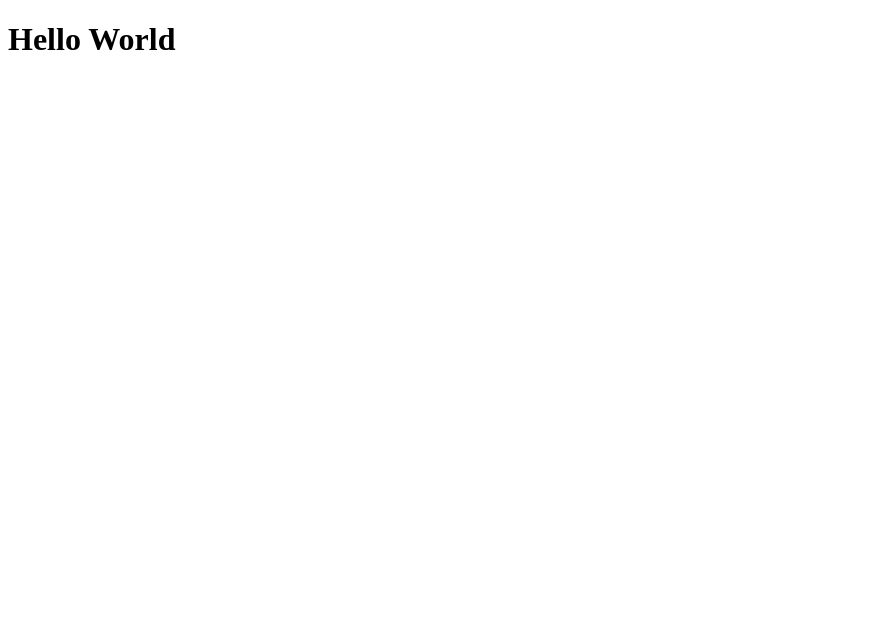
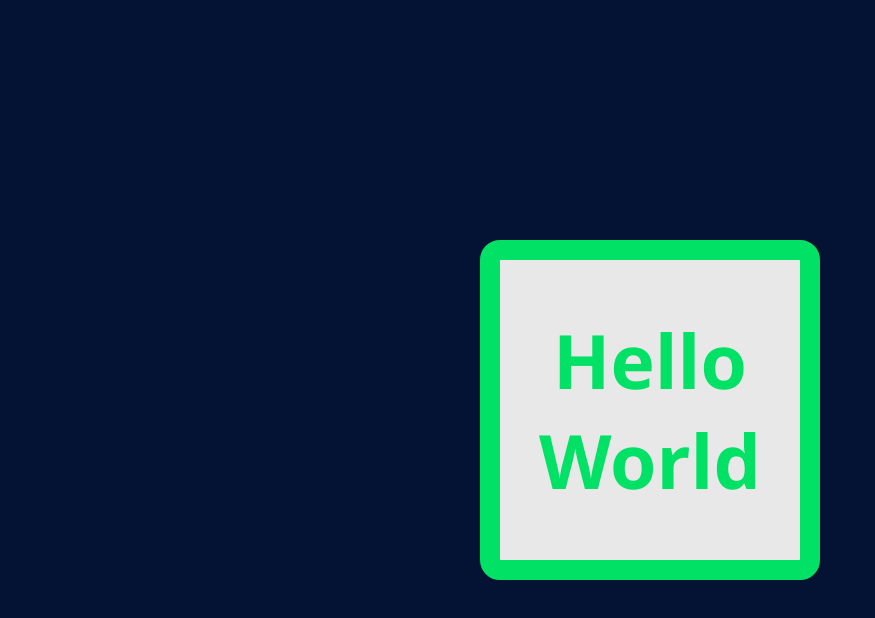
Before and after one commit to gabrielebottari/htmlcss-hello, a plain HTML site: page index.html in a window 1280 px wide. Shown: the whole page, without its empty margins (0-875 px from the left). Drawn offline with Linux system fonts and the light colour scheme.

Commit message:
fine sperimentazione

```diff
--- a/index.html
+++ b/index.html
@@ -1,11 +1,12 @@
 <!DOCTYPE html>
-<html lang="en">
+<html>
     <head>
-        <meta charset="UTF-8">
-        <meta name="viewport" content="width=device-width, initial-scale=1.0">
+        <link rel="stylesheet" href="style.css">
         <title>Hello HTML</title>
     </head>
     <body>
-        <h1>Hello World</h1>
+        <div>
+            <h1>Hello World</h1>
+        </div>
     </body>
 </html>
--- /dev/null
+++ b/style.css
@@ -0,0 +1,25 @@
+body {
+    background-color: rgb(4,19,51);
+    margin: 0;
+}
+
+div {
+    background-color: rgb(232,232,232);
+    border: 20px solid rgba(0,225,101,255);
+    border-radius: 20px;
+    width: 300px;
+    height: 300px;
+    position: absolute;
+    top: 50%;
+    left: 50%;
+    margin-top: -160px;
+    margin-left: -160px;
+}
+
+h1 {
+    color: rgba(0,225,101,255);
+    font-size: 75px;
+    font-family: 'Segoe UI', Tahoma, Geneva, Verdana, sans-serif;
+    text-align: center;
+    line-height: 100px;
+}
```
